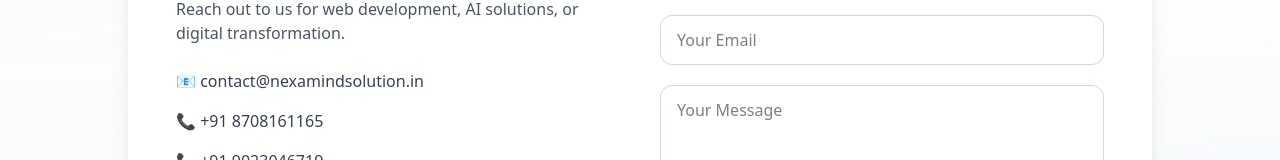
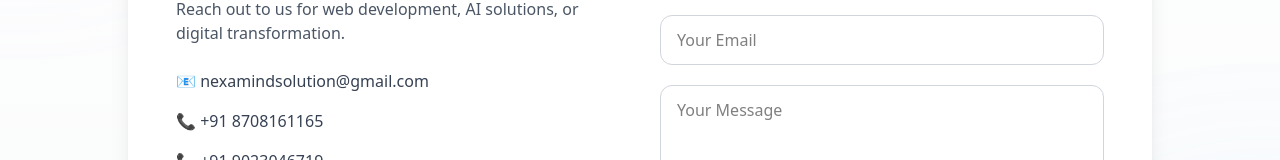
Before and after one commit to khanikgoyal/neXamide-solution, a React (Vite) app: page /contact-us in a window 1280 px wide. Shown: the part 315-475 px from the top of the page. Built offline with nearby package versions, Linux system fonts and the light colour scheme.

Commit message:
contact-us fix

```diff
--- a/src/pages/ContactUS.jsx
+++ b/src/pages/ContactUS.jsx
@@ -41,7 +41,7 @@
             </p>
 
             <div className="space-y-4 text-gray-700">
-              <p>📧 <span className="font-medium">contact@nexamindsolution.in</span></p>
+              <p>📧 <span className="font-medium">nexamindsolution@gmail.com</span></p>
               <p>📞 <span className="font-medium">+91 8708161165</span></p>
               <p>📞 <span className="font-medium">+91 9023046719</span></p>
               <p>📍 <span className="font-medium">India</span></p>
--- a/src/pages/HeroSection.jsx
+++ b/src/pages/HeroSection.jsx
@@ -1,4 +1,5 @@
 import { motion } from "framer-motion";
+import { Link } from "react-router-dom";
 
 export default function HeroSection() {
   return (
@@ -43,7 +44,9 @@
             whileTap={{ scale: 0.95 }}
             className="px-6 py-3 rounded-full border border-gray-400 text-base sm:text-lg cursor-pointer"
           >
+            <Link to="/contact-us">
             Contact Me
+            </Link>
           </motion.a>
         </div>
       </motion.div>
```
